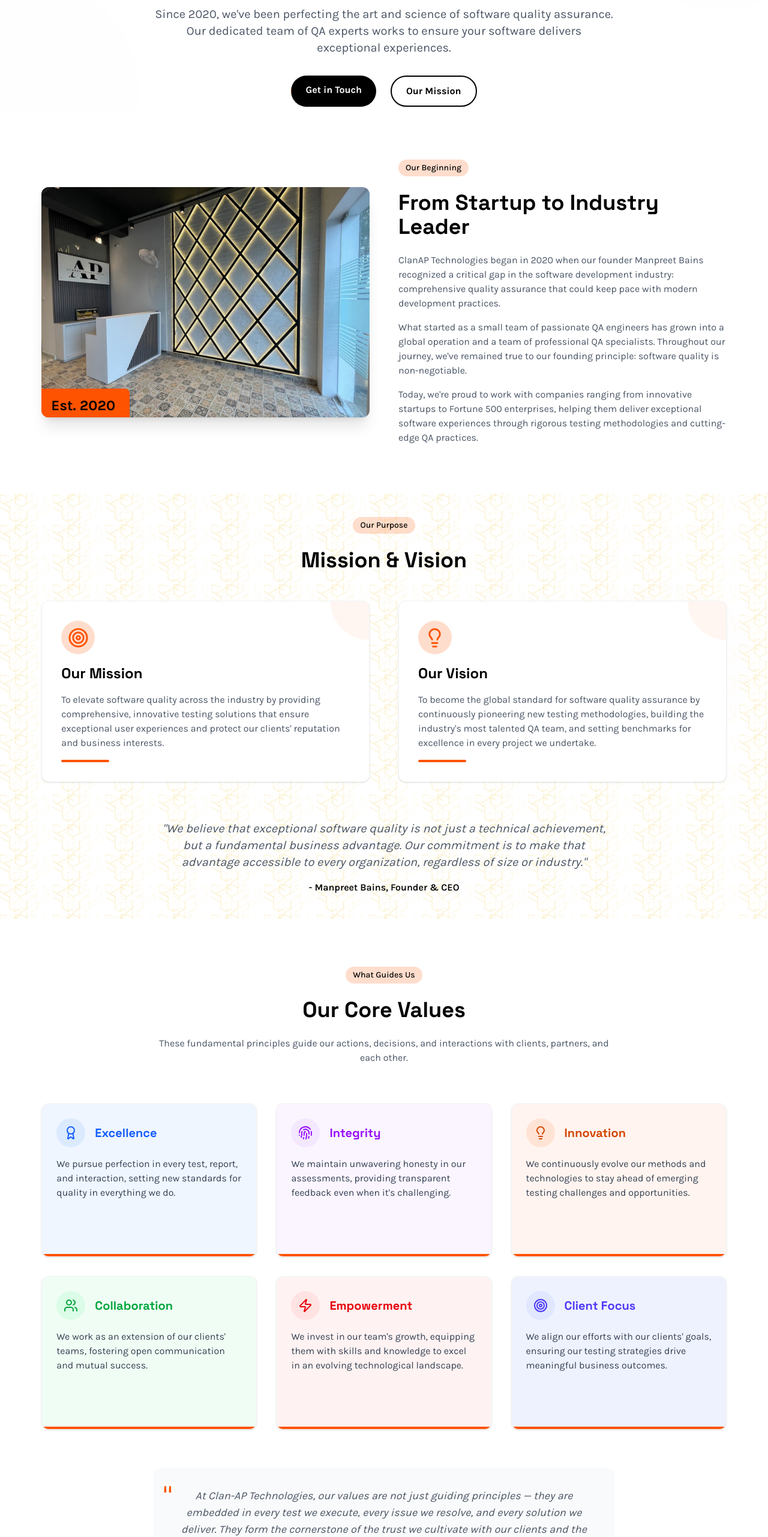
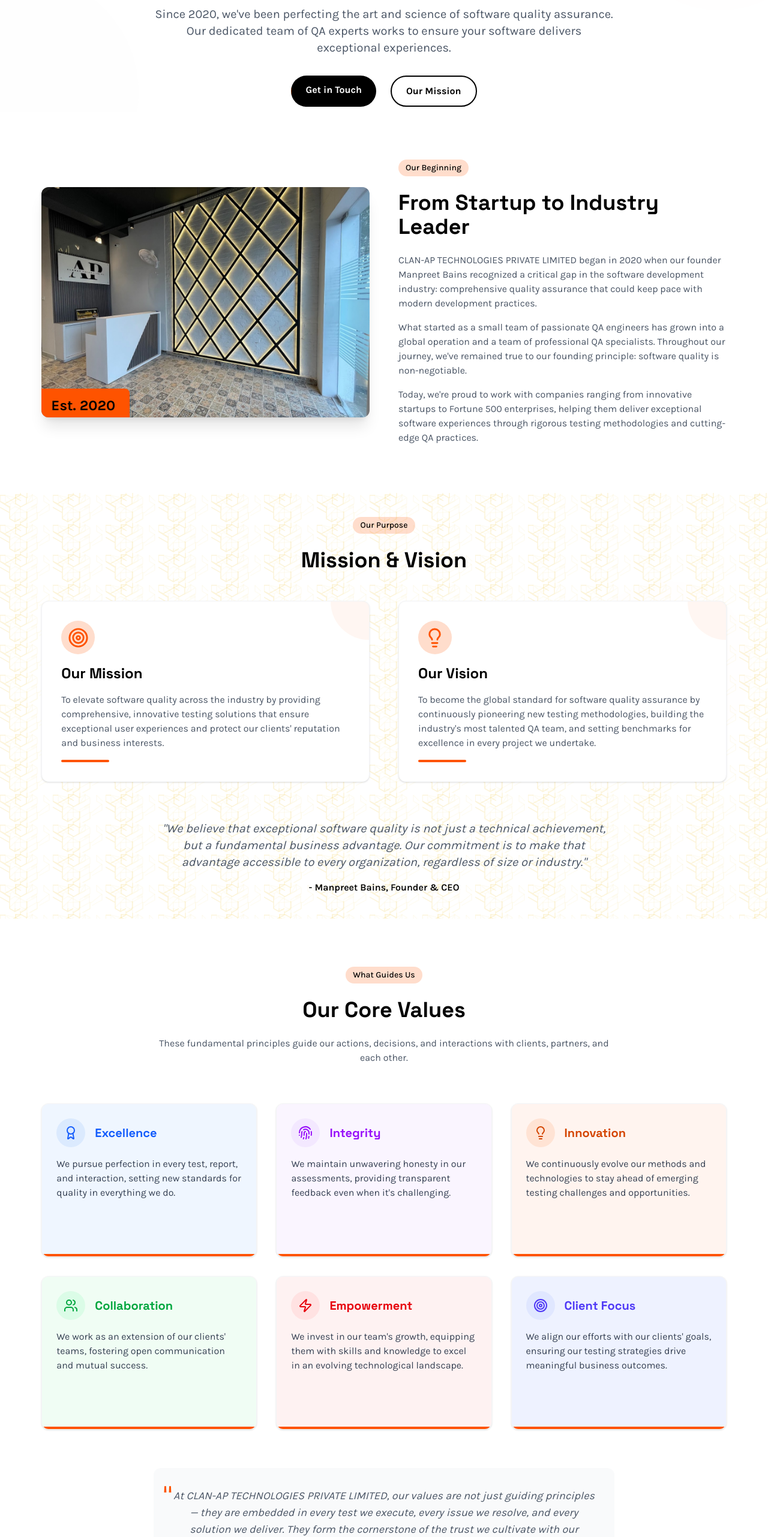
Before and after one commit to Auxtnn/clan-ap-technologies, a Next.js app: page /about in a window 1280 px wide. Shown: the part 234-2797 px from the top of the page at 60% size. Built offline with nearby package versions, Linux system fonts and the light colour scheme.

Commit message:
updated legal name

```diff
--- a/app/(main)/case-studies/page.tsx
+++ b/app/(main)/case-studies/page.tsx
@@ -49,7 +49,7 @@
       id: "cypress",
       title: "Implementing Cypress for Web Application QA",
       subtitle:
-        "How Clan-AP Technologies enhanced testing efficiency and software reliability for an e-commerce company using Cypress",
+        "How CLAN-AP TECHNOLOGIES PRIVATE LIMITED enhanced testing efficiency and software reliability for an e-commerce company using Cypress",
       category: "E-Commerce",
 
       challenges: [
@@ -157,7 +157,7 @@
       id: "healthcare",
       title: "Streamlining QA Processes for a Healthcare Software Provider",
       subtitle:
-        "How Clan-AP Technologies implemented comprehensive testing strategies to enhance software reliability and improve customer satisfaction",
+        "How CLAN-AP TECHNOLOGIES PRIVATE LIMITED implemented comprehensive testing strategies to enhance software reliability and improve customer satisfaction",
       category: "Healthcare Software",
 
       challenges: [
@@ -227,7 +227,7 @@
       id: "resttech",
       title: "Establishing Full QA Processes to Enhance Software Reliability",
       subtitle:
-        "How Clan-AP Technologies implemented comprehensive QA processes for a RestTech firm to improve software quality and user satisfaction",
+        "How CLAN-AP TECHNOLOGIES PRIVATE LIMITED implemented comprehensive QA processes for a RestTech firm to improve software quality and user satisfaction",
       category: "Restaurant Technology",
       clientName: "DineOS",
       clientLogo: "/logos/dineos-logo.svg",
@@ -332,7 +332,7 @@
       id: "ll-project",
       title: "Establishing Robust QA Processes for a Restaurant POS System",
       subtitle:
-        "How Clan-AP Technologies implemented comprehensive testing strategies to improve software reliability and enhance user experience for the Loving Loyalty platform",
+        "How CLAN-AP TECHNOLOGIES PRIVATE LIMITED implemented comprehensive testing strategies to improve software reliability and enhance user experience for the Loving Loyalty platform",
       category: "POS System",
 
       challenges: [
@@ -475,7 +475,7 @@
       title:
         "Enhancing Data Reliability and Platform Security for a Freight Logistics Platform",
       subtitle:
-        "How Clan-AP Technologies optimized backend performance and fortified application security to support reliable courier operations and safeguard sensitive logistics data.",
+        "How CLAN-AP TECHNOLOGIES PRIVATE LIMITED optimized backend performance and fortified application security to support reliable courier operations and safeguard sensitive logistics data.",
       category: "Freight & Courier Software",
 
       challenges: [
@@ -487,7 +487,7 @@
       background:
         "A leading freight and courier service platform handling thousands of deliveries daily was encountering backend challenges. Data inconsistencies in shipment status, route updates, and billing records were creating operational inefficiencies. Moreover, the absence of structured security testing left the platform vulnerable to breaches and data leaks.",
       backgroundDetails:
-        "Clan-AP Technologies was engaged to conduct end-to-end database validation and implement security testing strategies to ensure fast, accurate, and secure delivery management.",
+        "CLAN-AP TECHNOLOGIES PRIVATE LIMITED was engaged to conduct end-to-end database validation and implement security testing strategies to ensure fast, accurate, and secure delivery management.",
       solutions: [
         {
           icon: "database",
@@ -540,7 +540,7 @@
 
       testimonial: {
         quote:
-          "Partnering with Clan-AP Technologies helped us eliminate backend delays and security risks. Their structured approach enabled our operations team to confidently manage daily deliveries at scale with accurate and secure data handling.",
+          "Partnering with CLAN-AP TECHNOLOGIES PRIVATE LIMITED helped us eliminate backend delays and security risks. Their structured approach enabled our operations team to confidently manage daily deliveries at scale with accurate and secure data handling.",
       },
     },
   ];
--- a/app/components/About/AboutStat.tsx
+++ b/app/components/About/AboutStat.tsx
@@ -121,7 +121,7 @@
             animate={isInView ? { opacity: 1, y: 0 } : { opacity: 0, y: 20 }}
             transition={{ duration: 0.3, delay: 0.1 }}
           >
-            Clan-AP Technologies – Key Achievements
+            CLAN-AP TECHNOLOGIES PRIVATE LIMITED – Key Achievements
           </motion.h2>
 
           <motion.p
--- a/app/components/About/OurStory.tsx
+++ b/app/components/About/OurStory.tsx
@@ -53,10 +53,10 @@
 
             <div className="space-y-4">
               <p className="text-gray-600">
-                ClanAP Technologies began in 2020 when our founder Manpreet
-                Bains recognized a critical gap in the software development
-                industry: comprehensive quality assurance that could keep pace
-                with modern development practices.
+                CLAN-AP TECHNOLOGIES PRIVATE LIMITED began in 2020 when our
+                founder Manpreet Bains recognized a critical gap in the software
+                development industry: comprehensive quality assurance that could
+                keep pace with modern development practices.
               </p>
 
               <p className="text-gray-600">
--- a/app/components/About/Values.tsx
+++ b/app/components/About/Values.tsx
@@ -146,11 +146,11 @@
             "
           </div>
           <blockquote className="relative z-10 text-lg text-gray-600 italic text-center">
-            At Clan-AP Technologies, our values are not just guiding principles
-            — they are embedded in every test we execute, every issue we
-            resolve, and every solution we deliver. They form the cornerstone of
-            the trust we cultivate with our clients and the integrity we uphold
-            within our team.
+            At CLAN-AP TECHNOLOGIES PRIVATE LIMITED, our values are not just
+            guiding principles — they are embedded in every test we execute,
+            every issue we resolve, and every solution we deliver. They form the
+            cornerstone of the trust we cultivate with our clients and the
+            integrity we uphold within our team.
           </blockquote>
           <div className="text-5xl text-yellow-500 absolute bottom-0 right-6">
             "
--- a/app/components/Contact/Map.tsx
+++ b/app/components/Contact/Map.tsx
@@ -46,7 +46,8 @@
         <div className="bg-white rounded-lg shadow-lg p-6 -mt-20 relative z-10 max-w-lg mx-auto border border-gray-100">
           <h3 className="text-xl font-bold mb-2">Our Office</h3>
           <p className="text-gray-700 mb-4">
-            Clan-AP Technologies office, Khanpur - 140301, Punjab, India
+            CLAN-AP TECHNOLOGIES PRIVATE LIMITED office, Khanpur - 140301,
+            Punjab, India
           </p>
           <div className="flex items-center text-gray-600">
             <svg
--- a/app/components/Layout/Footer.tsx
+++ b/app/components/Layout/Footer.tsx
@@ -220,7 +220,8 @@
         >
           <div className="flex flex-col md:flex-row justify-between items-center">
             <div className="mb-4 md:mb-0">
-              &copy; {currentYear} Clan-AP Technologies. All rights reserved.
+              &copy; {currentYear} CLAN-AP TECHNOLOGIES PRIVATE LIMITED. All
+              rights reserved.
             </div>
 
             <div className="flex space-x-6">
--- a/app/layout.tsx
+++ b/app/layout.tsx
@@ -18,8 +18,8 @@
   metadataBase: new URL("https://clanap.com"),
   applicationName: "Clan-AP Technologies",
   title: {
-    template: "%s | Clan-AP Technologies",
-    default: "Clan-AP Technologies - Quality Assurance Experts",
+    template: "%s | CLAN-AP TECHNOLOGIES PRIVATE LIMITED",
+    default: "CLAN-AP TECHNOLOGIES PRIVATE LIMITED - Quality Assurance Experts",
   },
   description:
     "Professional QA services including manual testing, automation, API testing, and performance testing for web and mobile applications.",
@@ -49,9 +49,9 @@
     "test execution",
     "test reporting",
   ],
-  authors: [{ name: "Clan-AP Technologies" }],
-  creator: "Clan-AP Technologies",
-  publisher: "Clan-AP Technologies",
+  authors: [{ name: "CLAN-AP TECHNOLOGIES PRIVATE LIMITED" }],
+  creator: "CLAN-AP TECHNOLOGIES PRIVATE LIMITED",
+  publisher: "CLAN-AP TECHNOLOGIES PRIVATE LIMITED",
   formatDetection: {
     email: false,
     telephone: false,
@@ -59,17 +59,17 @@
   },
 
   openGraph: {
-    title: "Clan-AP Technologies | Quality Assurance Experts",
+    title: "CLAN-AP TECHNOLOGIES PRIVATE LIMITED | Quality Assurance Experts",
     description:
       "Professional QA services including manual testing, automation, API testing, and performance testing for web and mobile applications.",
     url: "https://clanap.com",
-    siteName: "Clan-AP Technologies",
+    siteName: "CLAN-AP TECHNOLOGIES PRIVATE LIMITED",
     images: [
       {
         url: "https://clanap.com/images/logo3.png",
         width: 1200,
         height: 630,
-        alt: "Clan-AP Technologies Logo",
+        alt: "CLAN-AP TECHNOLOGIES PRIVATE LIMITED Logo",
       },
     ],
     locale: "en_US",
@@ -77,7 +77,7 @@
   },
   twitter: {
     card: "summary_large_image",
-    title: "Clan-AP Technologies | Quality Assurance Experts",
+    title: "CLAN-AP TECHNOLOGIES PRIVATE LIMITED | Quality Assurance Experts",
     description:
       "Professional QA services including manual testing, automation, API testing, and performance testing for web and mobile applications.",
     images: ["https://clanap.com/images/twitter-image.jpg"],
```
Also changed, not shown: app/api/contact/route.ts (+25 -24 lines), app/site.webmanifest.
